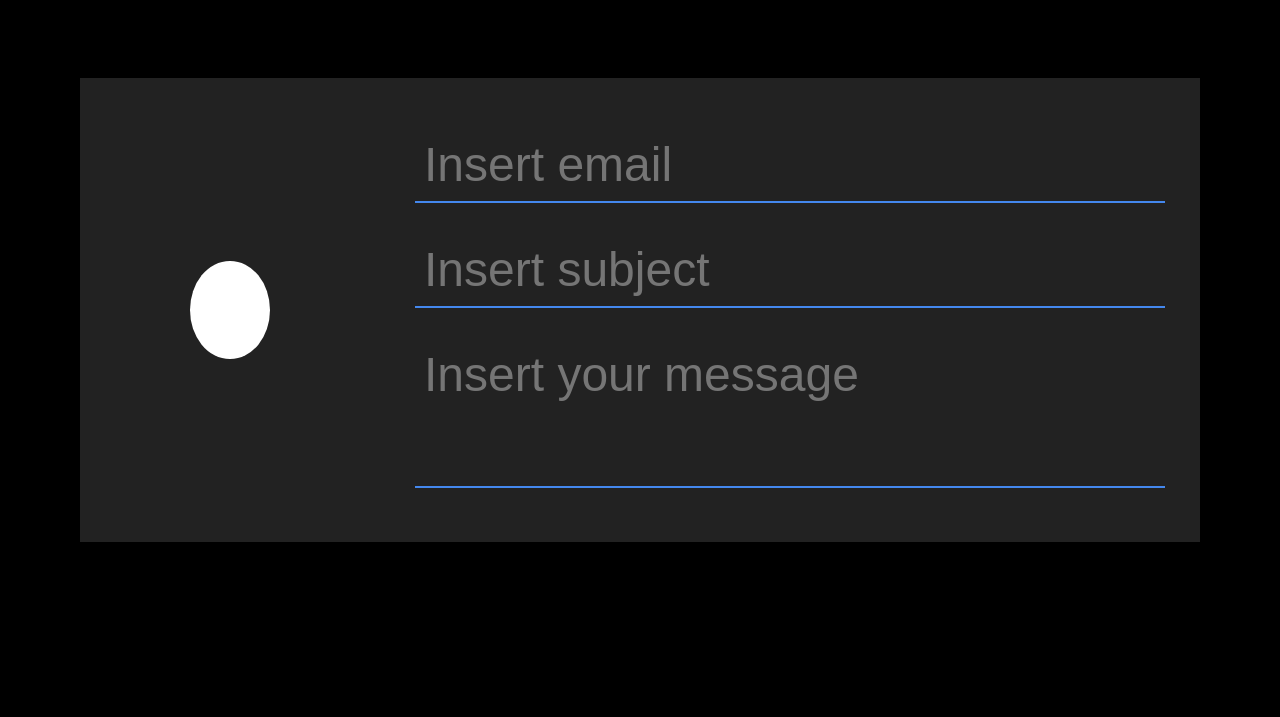
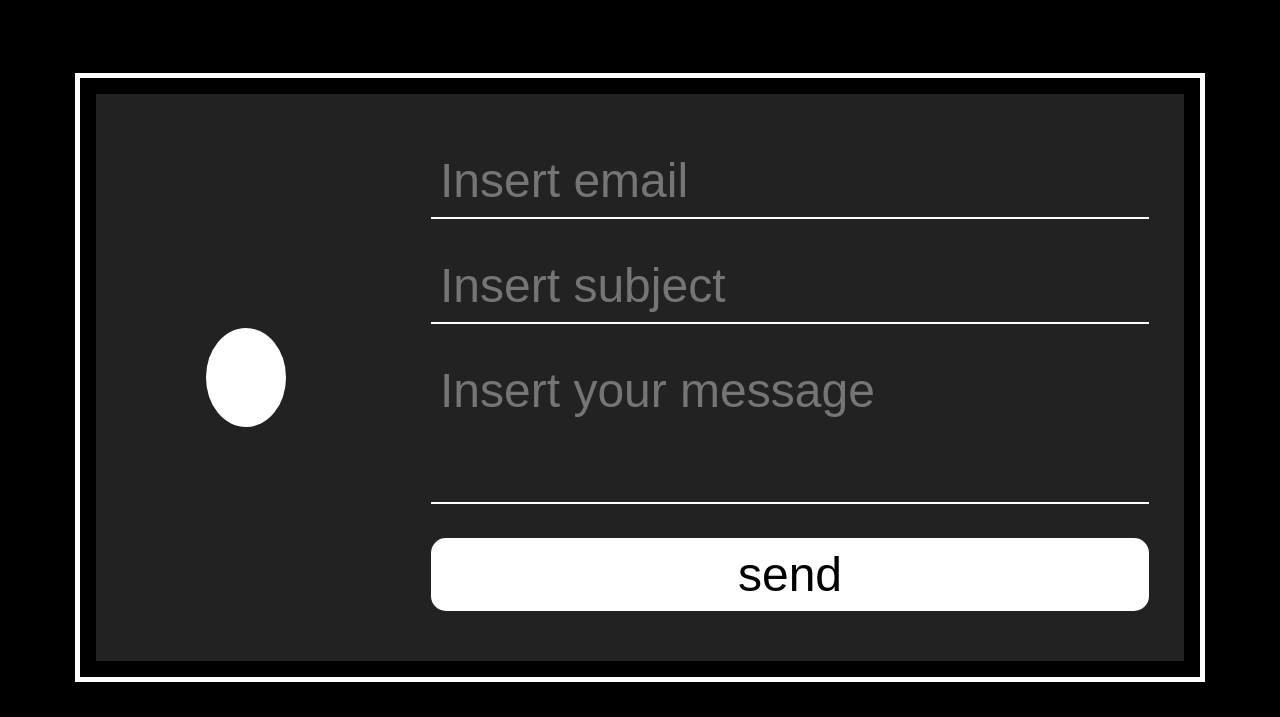
Before and after one commit to EcoCharlie/LandingPage-Base, a plain HTML site: page docs/Test.html in a window 1280 px wide. Shown: the part 281-998 px from the top of the page. Before the commit the page ends 863 px from the top, so only its background shows below. Drawn offline with Linux system fonts and the light colour scheme; a web font is replaced by a local one.

Commit message:
3er edition

```diff
--- a/docs/Test.html
+++ b/docs/Test.html
@@ -21,10 +21,8 @@
            <input type="text" class="form__input" placeholder="Insert email">
            <input type="email" class="form__input" placeholder="Insert subject">
            <textarea class="form__input" placeholder="Insert your message"></textarea>
+           <input type="submit" class="form__btn" value="send">
        </form>
-
    </div>
-
-
 </body>
 </html>
--- a/docs/css/general.css
+++ b/docs/css/general.css
@@ -17,6 +17,8 @@ h1 {
     justify-content: center;
     margin: 40px 80px;
     background: #222;
+    border: 1em solid #000;
+    outline: 5px solid #fff;
 }
 /*Form*/
 .formMaster {
@@ -24,24 +26,44 @@ h1 {
     padding: 35px;
     flex: 1;
     text-align: center;
+
 }
 .form__input {
     width: 100%;
     margin: 15px 0;
     padding: 9px;
     border: none;
-    border-bottom: 2px solid #48e;
+    border-bottom: 2px solid #fff;
     background: transparent;
     font-size: 3em;
 }
 .form__input:focus {
     background: linear-gradient(to bottom, transparent, #333);
     outline: none;
-    border-bottom: 2px solid #4ce;
+    border-bottom: 3px solid #000;
 }
 .formMaster textarea {
     min-height: 150px;
     resize: none;
+}
+.form__btn {
+    width: 100%;
+    margin: 15px 0;
+    padding: 9px;
+    border: none;
+    background: #fff;
+    font-size: 3em;
+    border-radius: 15px;
+    color: #000;
+}
+.form__btn:hover {
+    width: 100%;
+    margin: 15px 0;
+    padding: 9px;
+    border: none;
+    font-size: 3em;
+    background: linear-gradient(to bottom, #fff, #999);
+    border-radius: 15px;
 }
 /*Image*/
 .img__container {
```
